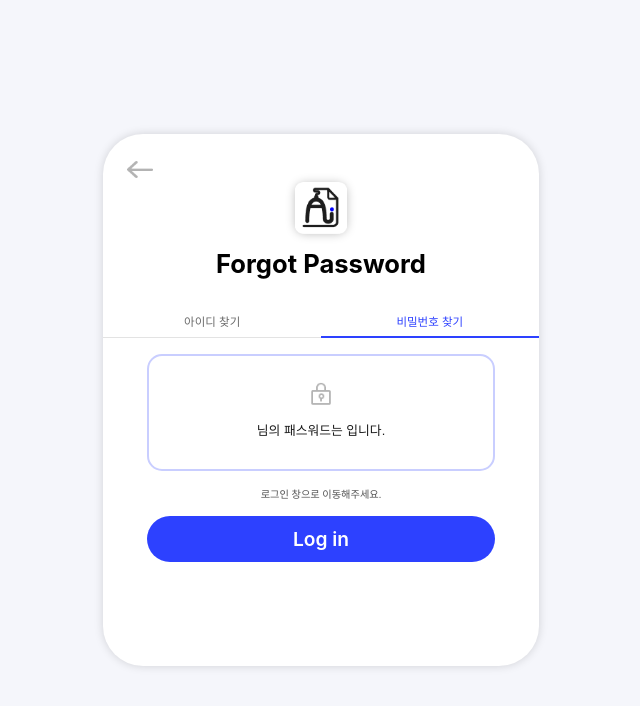
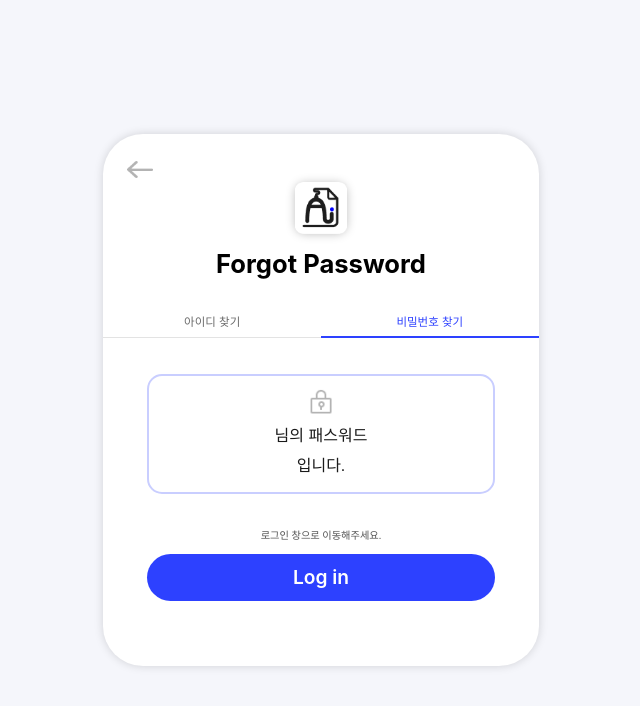
Before and after one commit to WEBFINITE-solux/WEBFINITE-FE, a React (Vite) app: page /passwordAlert in a window 1280 px wide. Shown: the top 706 px of the page, without its empty margins (319-959 px from the left). Built offline with nearby package versions, Linux system fonts and the light colour scheme.

Commit message:
feat : passwordAlert 페이지 제작

```diff
--- a/src/pages/passwordAlert.tsx
+++ b/src/pages/passwordAlert.tsx
@@ -1,9 +1,12 @@
 import React from 'react';
-import { useNavigate } from 'react-router-dom';
+import { useNavigate, useLocation } from 'react-router-dom';
 import styles from '../styles/passwordAlert.module.css';
 
-const PasswordAlert: React.FC<{ userId: string; userPassword: string }> = ({ userId, userPassword }) => {
+const PasswordAlert: React.FC = () => {
     const navigate = useNavigate();
+    const location = useLocation();
+
+    const { userId, userPassword } = location.state || { userId: '', userPassword: '' };
 
     const handleBackButtonClick = () => {
         navigate('/passwordRecovery');
@@ -46,8 +49,8 @@ const PasswordAlert: React.FC<{ userId: string; userPassword: string }> = ({ use
                     className={styles.lockerIcon}
                 />
                 <p className={styles.messageText}>
-                    <span className={styles.boldText}>{userId}</span>
-                    님의 패스워드는 <span className={styles.highlightText}>{userPassword}</span> 입니다.
+                    {userId}님의 패스워드<br />
+                    <span className={styles.highlightText}>{userPassword}</span> 입니다.
                 </p>
             </div>
             <div className={styles.infoBox}>
--- a/src/pages/passwordRecovery.tsx
+++ b/src/pages/passwordRecovery.tsx
@@ -14,8 +14,10 @@ const PasswordRecovery: React.FC = () => {
     };
 
     const handleSubmit = () => {
-        if (id === 'testID' && email === 'test@example.com') {
-            navigate('/passwordAlert');
+        if (id === 'webfinite1003' && email === 'web1004@gmail.com') {
+            navigate('/passwordAlert', {
+                state: { userId: id, userPassword: 'web2025*' },
+            });
         } else {
             setButtonState('error');
             setWarningMessage('입력한 정보를 다시 확인해주세요.');
--- a/src/router.tsx
+++ b/src/router.tsx
@@ -13,7 +13,7 @@ const router = createBrowserRouter([
     },
     {
         path: "/passwordAlert",
-        element: <PasswordAlert userId={""} userPassword={""} />,
+        element: <PasswordAlert />,
     },
 ]);
 
--- a/src/styles/passwordAlert.module.css
+++ b/src/styles/passwordAlert.module.css
@@ -111,7 +111,7 @@ body {
 
 .messageBox {
     width: 80%;
-    height: 22%;
+    height: 22.5%;
     display: flex;
     flex-direction: column;
     justify-content: flex-start;
@@ -121,21 +121,23 @@ body {
     border: 2px solid #C9CEFF;
     border-radius: 15px;
     background-color: #ffffff;
-    padding-top: 2vw;
+    padding-top: 1vw;
+    margin: 1.6vw 0 1.4vw 0;
 }
 
 .lockerIcon {
-    height: 3.325vh;
+    height: 3.5vh;
     object-fit: contain;
-    margin-bottom: 1vw;
+    margin-bottom: 0.5vw;
 }
 
 .messageText {
-    font-size: 1vw;
+    font-size: 2vh;
     color: #1A1A1A;
     line-height: 1.5;
     font-family: 'Pretendard', sans-serif;
     margin: 0;
+    text-align: center;
 }
 
 .boldText {
@@ -146,11 +148,12 @@ body {
 .highlightText {
     font-weight: bold;
     color: #2D41FF;
+    font-size: 2.7vh;
 }
 
 .infoBox {
     width: 80%;
-    height: 1vw;
+    height: 0.8vw;
 }
 
 .infoText {
@@ -166,12 +169,13 @@ body {
 .loginButton {
     width: 80%;
     height: 5.8vh;
-    padding: 0;
+    padding: 0 1.5vw;
     display: flex;
     justify-content: center;
     align-items: center;
     font-size: 1.5vw;
     font-weight: 600;
+    line-height: 1;
     border: none;
     border-radius: 31.5px;
     box-sizing: border-box;
```
Also changed, not shown: public/loginArrow.png (added).
